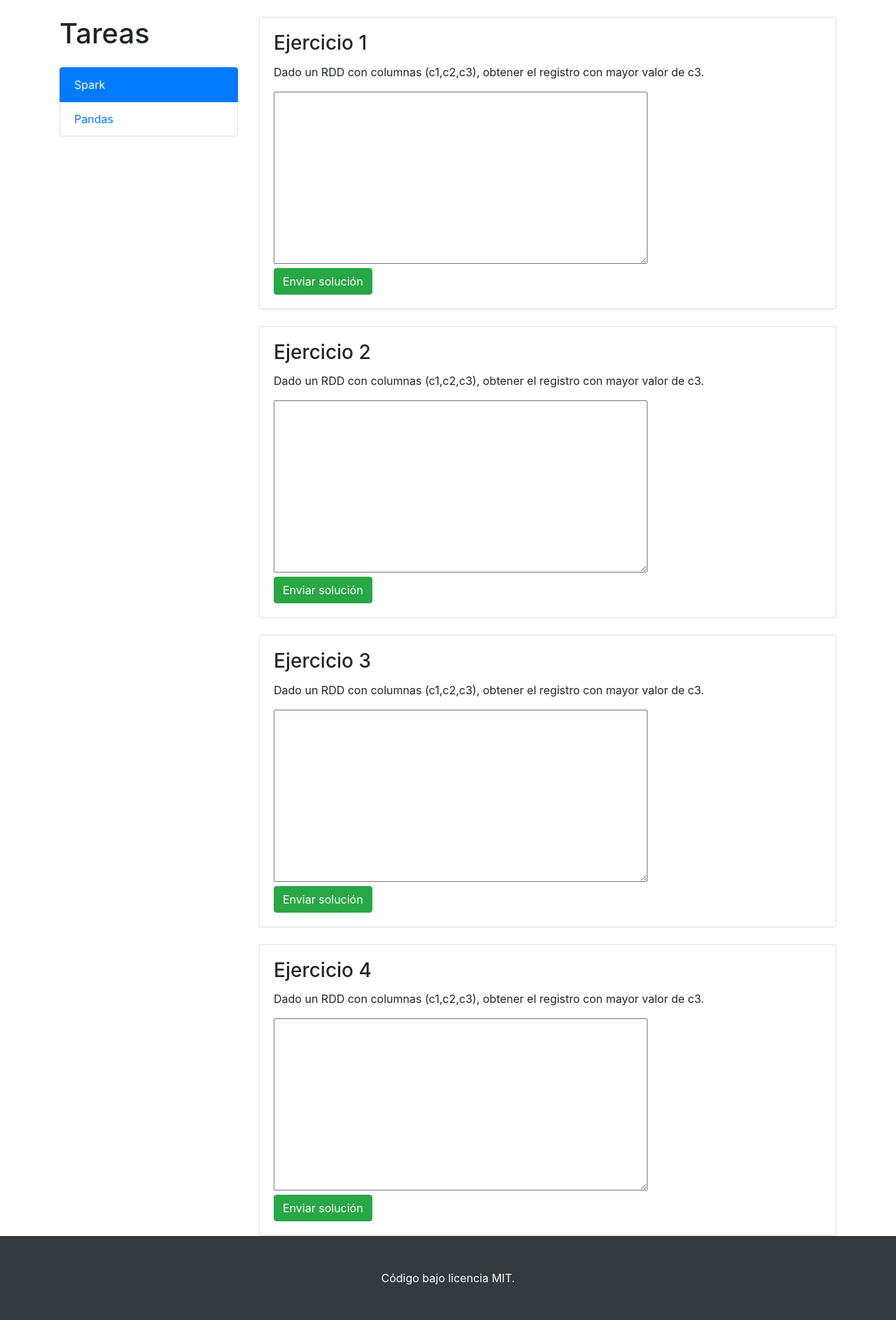
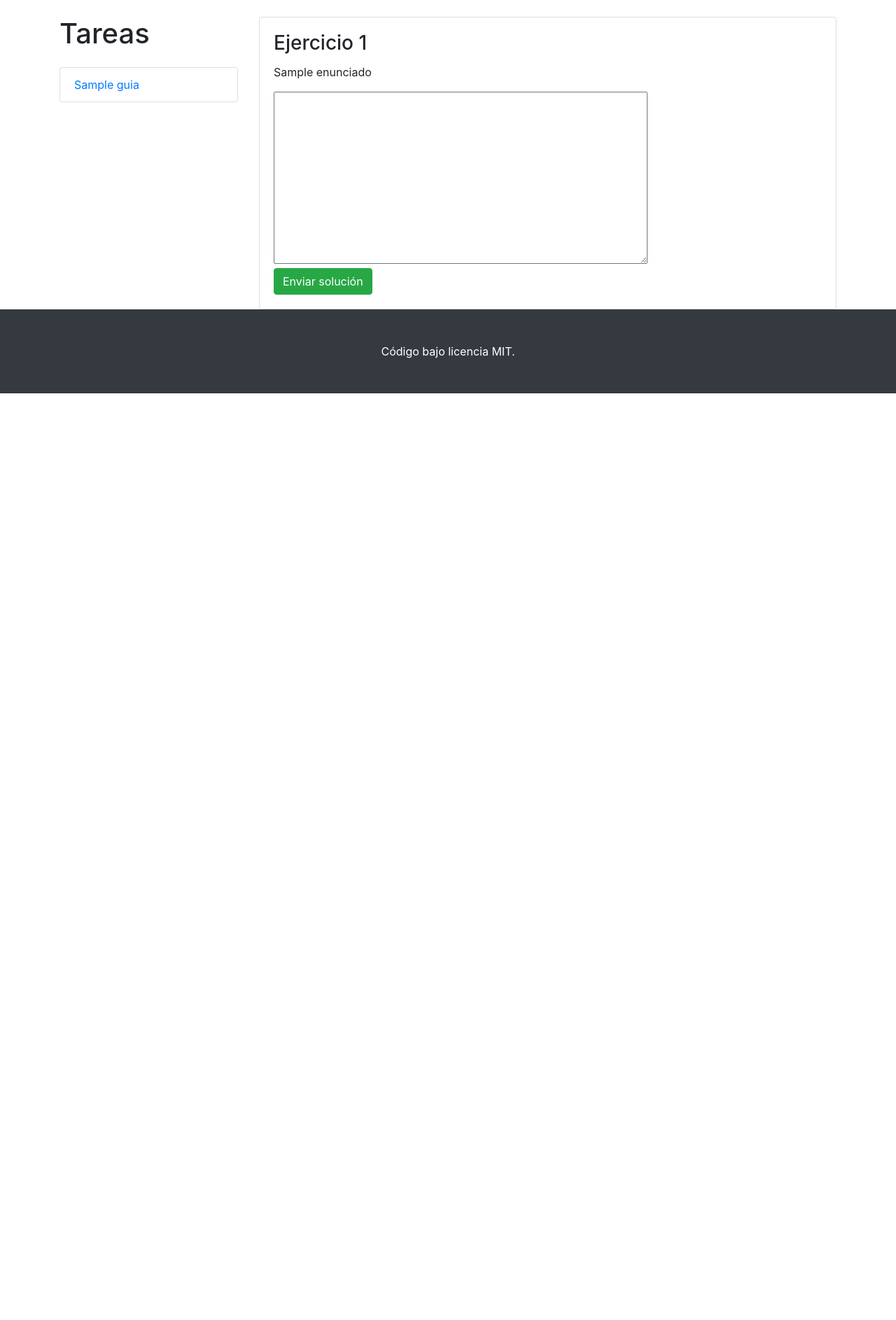
Before and after one commit to Roj/corrector, a Flask app: template templates/guia.html in a window 1280 px wide. Shown: the part 56-1942 px from the top of the page at 70% size. After the commit the page ends 618 px from the top, so only its background shows below. Run offline with Flask 2, Linux system fonts and the light colour scheme; the template is opened without the code that fills it: most values are stand-ins (such as "Sample title", 1, 10 or a date in 2020); parts of the project's set-up code (start-up, migrations or seed data) failed here and were passed over; some libraries are stand-ins or nearby versions.

Commit message:
Guías y enunciados se toman dinámicamente.
También aproveché para mover un </div> que correspondía a una columna
del base.html a ese archivo (en un ctrl+c ctrl+v se pasó por accidente a
guia.html)

```diff
--- a/app.py
+++ b/app.py
@@ -1,7 +1,12 @@
 from flask import Flask, render_template
+from corrector import Corrector
 app = Flask(__name__)
 
+corrector = Corrector()
 
 @app.route("/")
 def home():
-    return render_template("guia.html")
+    return render_template("guia.html",
+        guias = corrector.nombres_guias(),
+        guia_actual = "Pandas",
+        enunciados = corrector.enunciados_de("Pandas"))
--- a/corrector.py
+++ b/corrector.py
@@ -18,3 +18,8 @@ class Corrector:
 
     def nombres_guias(self):
         return [guia["titulo"] for guia in self.guias]
+
+    def enunciados_de(self, titulo):
+        for guia in self.guias:
+            if guia["titulo"] == titulo:
+                return [ej["enunciado"] for ej in guia["ejercicios"]]
--- a/templates/base.html
+++ b/templates/base.html
@@ -53,15 +53,21 @@
         <div class="col-lg-3">
           <h1 class="my-4">Tareas</h1>
           <div class="list-group">
-            <a href="#" class="list-group-item active">Spark</a>
-            <a href="#" class="list-group-item">Pandas</a>
+            {% for guia in guias %}
+              {% if guia_actual == guia %}
+                <a href="#" class="list-group-item active">{{guia}}</a>
+              {% else %}
+                <a href="#" class="list-group-item">{{guia}}</a>
+              {% endif %}
+            {% endfor %}
           </div>
         </div>
         <!-- /.col-lg-3 -->
 
         <div class="col-lg-9">
-
-        {% block content %}{% endblock %}
+            {% block content %}{% endblock %}
+        </div>
+        <!-- /.col-lg-9 -->
       </div>
 
     </div>
--- a/templates/guia.html
+++ b/templates/guia.html
@@ -3,57 +3,16 @@
 Guía 1
 {% endblock %}
 {% block content %}
+  {% for i in range(enunciados|length) %}
   <div class="card mt-4">
     <div class="card-body">
-      <h3 class="card-title">Ejercicio 1</h3>
+      <h3 class="card-title">Ejercicio {{i+1}}</h3>
       <p class="card-text">
-        Dado un RDD con columnas (c1,c2,c3), obtener el registro
-        con mayor valor de c3.
+        {{enunciados[i]}}
       </p>
       <textarea cols="50" rows="10"></textarea><br/>
       <a href="#" class="btn btn-success">Enviar solución</a>
     </div>
   </div>
-  <!-- /.card -->
-
-  <div class="card mt-4">
-    <div class="card-body">
-      <h3 class="card-title">Ejercicio 2</h3>
-      <p class="card-text">
-        Dado un RDD con columnas (c1,c2,c3), obtener el registro
-        con mayor valor de c3.
-      </p>
-      <textarea cols="50" rows="10"></textarea><br/>
-      <a href="#" class="btn btn-success">Enviar solución</a>
-    </div>
-  </div>
-  <!-- /.card -->
-
-  <div class="card mt-4">
-    <div class="card-body">
-      <h3 class="card-title">Ejercicio 3</h3>
-      <p class="card-text">
-        Dado un RDD con columnas (c1,c2,c3), obtener el registro
-        con mayor valor de c3.
-      </p>
-      <textarea cols="50" rows="10"></textarea><br/>
-      <a href="#" class="btn btn-success">Enviar solución</a>
-    </div>
-  </div>
-  <!-- /.card -->
-
-  <div class="card mt-4">
-    <div class="card-body">
-      <h3 class="card-title">Ejercicio 4</h3>
-      <p class="card-text">
-        Dado un RDD con columnas (c1,c2,c3), obtener el registro
-        con mayor valor de c3.
-      </p>
-      <textarea cols="50" rows="10"></textarea><br/>
-      <a href="#" class="btn btn-success">Enviar solución</a>
-    </div>
-  </div>
-  <!-- /.card -->
-</div>
-<!-- /.col-lg-9 -->
+  {% endfor %}
 {% endblock %}
```
